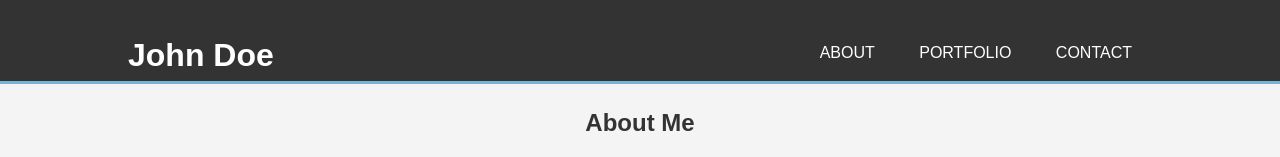
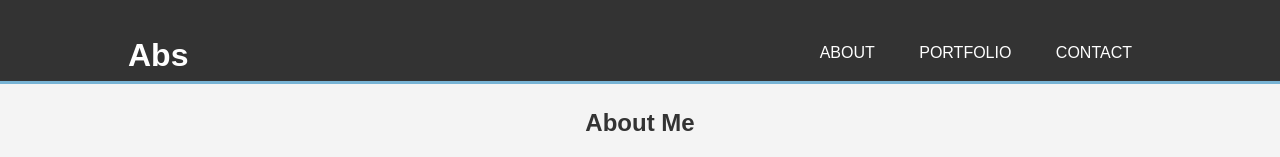
Before and after one commit to abhisheklamichhane1/abhishek-lamichhane, a plain HTML site: page index.html in a window 1280 px wide. Shown: the top 157 px of the page. Drawn offline with Linux system fonts and the light colour scheme.

Commit message:
Update the name

```diff
--- a/index.html
+++ b/index.html
@@ -9,7 +9,7 @@
 <body>
     <header>
         <div class="container">
-            <h1>John Doe</h1>
+            <h1>Abs</h1>
             <nav>
                 <ul>
                     <li><a href="#about">About</a></li>
```
